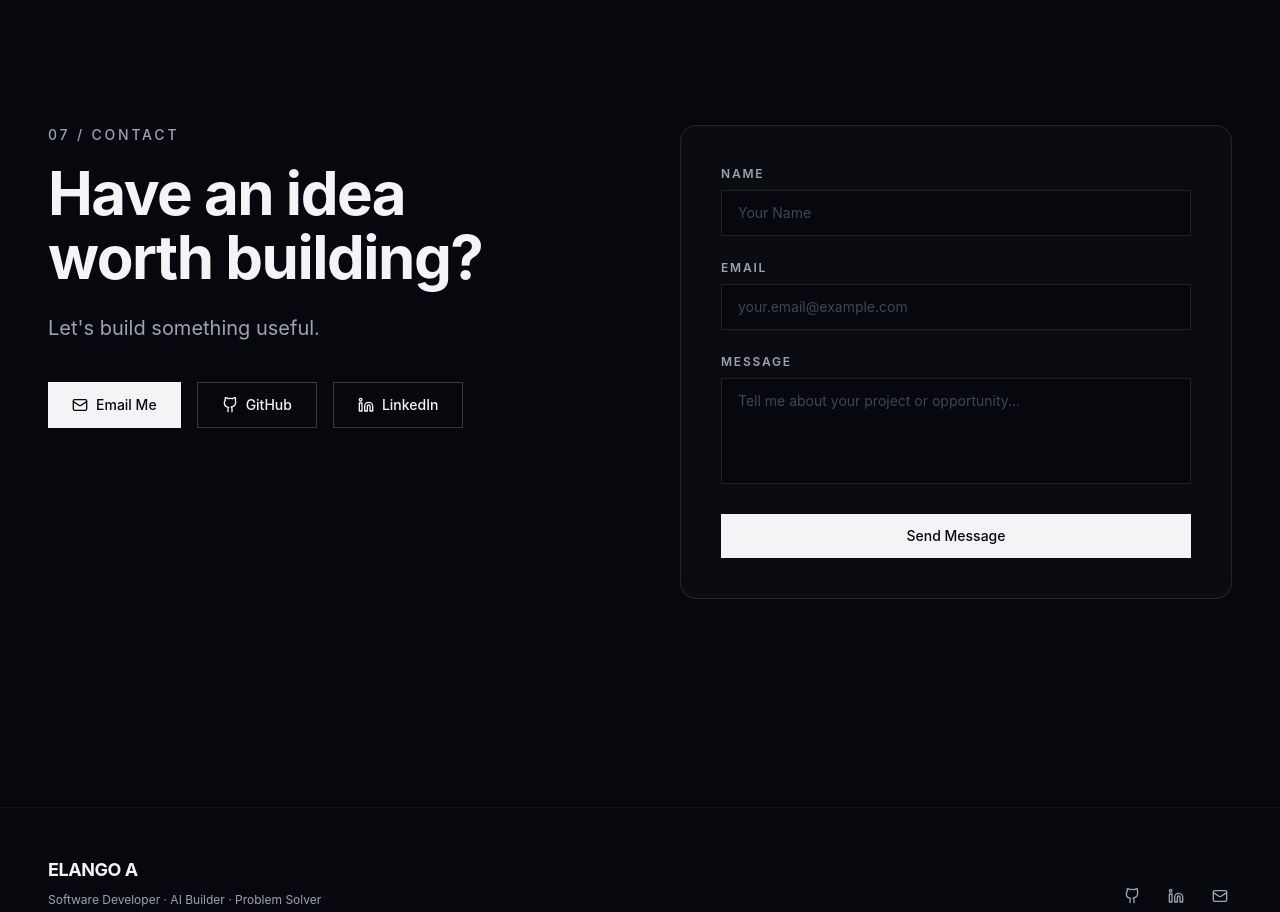
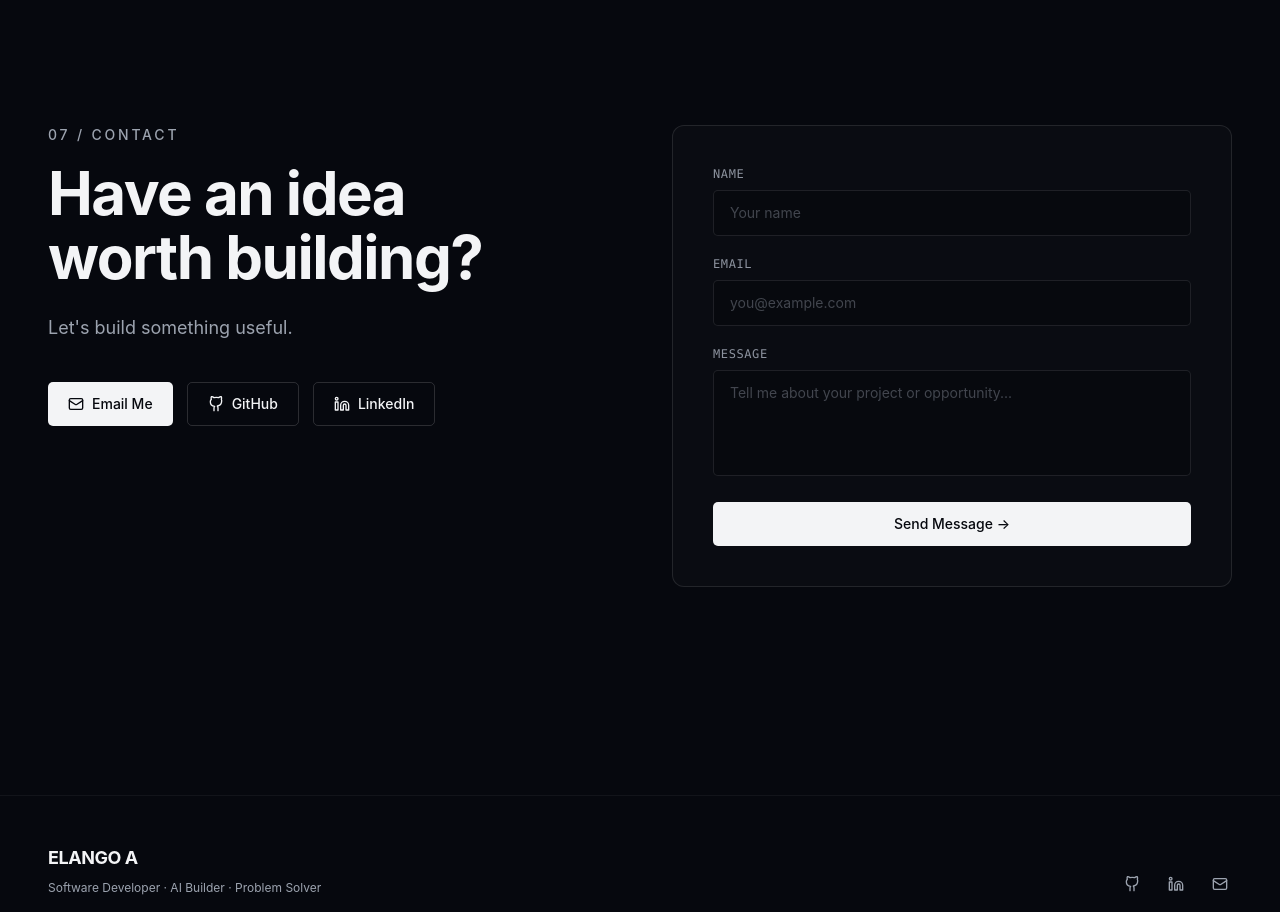
Before and after one commit to elangoa31/Portfolio, a React app: page / in a window 1280 px wide. Shown: the part 7140-8052 px from the top of the page. Built offline with nearby package versions, Linux system fonts and the light colour scheme; the HTML template or start-up script is replaced by a standard one.

Commit message:
Update mail contact

```diff
--- a/src/data/config.ts
+++ b/src/data/config.ts
@@ -7,6 +7,7 @@ export const config = {
     linkedin: 'https://www.linkedin.com/in/elangoa07/', // TODO: Update
     leetcode: 'https://leetcode.com/u/Elango_a07/', // TODO: Update
   },
+  formEndpoint: 'https://formsubmit.co/ajax/elangoarumugam.sa@gmail.com',
   stats: {
     problemsSolved: 'In Progress',
     repositories: '6',
--- a/src/sections/Contact.tsx
+++ b/src/sections/Contact.tsx
@@ -1,115 +1,290 @@
 import { useState } from 'react';
-import { Button } from '../components/ui/Button';
+import { Mail, Loader2, CheckCircle2, AlertCircle } from 'lucide-react';
+import { Github, Linkedin } from '../components/ui/Icons';
 import { config } from '../data/config';
-import { Mail } from 'lucide-react';
-import { Github, Linkedin } from '../components/ui/Icons';
 
 export function Contact() {
-  const [status, setStatus] = useState<'idle' | 'submitting' | 'submitted' | 'error'>('idle');
+  const [formData, setFormData] = useState({
+    name: '',
+    email: '',
+    message: '',
+  });
 
-  const handleSubmit = (e: React.FormEvent<HTMLFormElement>) => {
+  const [errors, setErrors] = useState<{
+    name?: string;
+    email?: string;
+    message?: string;
+  }>({});
+
+  const [status, setStatus] = useState<'idle' | 'submitting' | 'success' | 'error'>('idle');
+  const [statusMessage, setStatusMessage] = useState<string>('');
+
+  const validate = () => {
+    const newErrors: { name?: string; email?: string; message?: string } = {};
+
+    if (!formData.name.trim()) {
+      newErrors.name = 'Please enter your name.';
+    }
+
+    const emailRegex = /^[^\s@]+@[^\s@]+\.[^\s@]+$/;
+    if (!formData.email.trim()) {
+      newErrors.email = 'Please enter your email address.';
+    } else if (!emailRegex.test(formData.email.trim())) {
+      newErrors.email = 'Please provide a valid email address.';
+    }
+
+    if (!formData.message.trim()) {
+      newErrors.message = 'Please enter a message.';
+    } else if (formData.message.trim().length < 5) {
+      newErrors.message = 'Message must be at least 5 characters.';
+    }
+
+    setErrors(newErrors);
+    return Object.keys(newErrors).length === 0;
+  };
+
+  const handleChange = (
+    e: React.ChangeEvent<HTMLInputElement | HTMLTextAreaElement>
+  ) => {
+    const { name, value } = e.target;
+    setFormData((prev) => ({ ...prev, [name]: value }));
+
+    // Clear individual field error on change
+    if (errors[name as keyof typeof errors]) {
+      setErrors((prev) => ({ ...prev, [name]: undefined }));
+    }
+
+    // Reset success/error banner on user input
+    if (status === 'success' || status === 'error') {
+      setStatus('idle');
+      setStatusMessage('');
+    }
+  };
+
+  const handleSubmit = async (e: React.FormEvent<HTMLFormElement>) => {
     e.preventDefault();
+
+    if (!validate()) {
+      return;
+    }
+
     setStatus('submitting');
+    setStatusMessage('');
 
-    const formData = new FormData(e.currentTarget);
-    const name = formData.get('name');
-    const message = formData.get('message');
+    try {
+      const endpoint =
+        config.formEndpoint || `https://formsubmit.co/ajax/${encodeURIComponent(config.email)}`;
 
-    setTimeout(() => {
-      window.location.href = `mailto:${config.email}?subject=Contact from ${name}&body=${message}`;
-      setStatus('submitted');
-      setTimeout(() => setStatus('idle'), 3000);
-    }, 600);
+      const response = await fetch(endpoint, {
+        method: 'POST',
+        headers: {
+          'Content-Type': 'application/json',
+          Accept: 'application/json',
+        },
+        body: JSON.stringify({
+          name: formData.name.trim(),
+          email: formData.email.trim(),
+          message: formData.message.trim(),
+          _subject: `Portfolio Contact from ${formData.name.trim()}`,
+        }),
+      });
+
+      if (response.ok) {
+        setStatus('success');
+        setStatusMessage("Thanks — your message has been sent. I'll get back to you soon.");
+        setFormData({ name: '', email: '', message: '' });
+        setErrors({});
+      } else {
+        throw new Error('Submission failed');
+      }
+    } catch {
+      setStatus('error');
+      setStatusMessage('Something went wrong. Please try again or email me directly.');
+    }
   };
 
   return (
     <section id="contact" className="py-24 md:py-32 relative">
       <div className="max-w-7xl mx-auto px-6 md:px-12">
-        <div className="grid grid-cols-1 lg:grid-cols-12 gap-12 lg:gap-20 items-start">
+        <div className="grid grid-cols-1 lg:grid-cols-12 gap-12 lg:gap-16 items-start">
 
-          <div className="lg:col-span-6">
+          {/* Left Column: Heading, Supporting Text & Action Buttons */}
+          <div className="lg:col-span-6 flex flex-col justify-between">
+            <div>
               <p className="text-xs md:text-sm font-medium text-muted tracking-[0.2em] uppercase mb-4">
                 07 / CONTACT
               </p>
-            <h2 className="text-4xl md:text-5xl lg:text-6xl font-bold tracking-tight text-balance mb-6 leading-[1.08]">
+              <h2 className="text-4xl md:text-5xl lg:text-6xl font-bold tracking-tight text-balance mb-6 leading-[1.08] text-foreground">
                 Have an idea<br />
                 worth building?
               </h2>
-            <p className="text-lg md:text-xl text-muted mb-10 font-normal">
+              <p className="text-base md:text-lg text-muted mb-10 font-normal">
                 Let's build something useful.
               </p>
+            </div>
 
-            <div className="flex flex-wrap gap-4 mb-12">
+            {/* Direct Connect Buttons */}
+            <div className="flex flex-wrap items-center gap-3.5">
               <a
                 href={`mailto:${config.email}`}
                 data-interactive="true"
-                className="inline-flex items-center justify-center px-6 py-3 text-sm font-medium bg-foreground text-background hover:bg-white hover:shadow-[0_0_20px_rgba(255,255,255,0.15)] transition-all rounded-none"
+                className="inline-flex items-center justify-center h-11 px-5 text-sm font-medium bg-foreground text-background hover:bg-white transition-all rounded-[5px] select-none cursor-pointer"
               >
-                <Mail className="w-4 h-4 mr-2" /> Email Me
+                <Mail className="w-4 h-4 mr-2" />
+                Email Me
               </a>
               <a
                 href={config.socials.github}
                 target="_blank"
-                rel="noreferrer"
+                rel="noopener noreferrer"
                 data-interactive="true"
-                className="inline-flex items-center justify-center px-6 py-3 text-sm font-medium border border-white/20 bg-transparent hover:bg-white/5 hover:border-white/40 text-foreground transition-all rounded-none"
+                className="inline-flex items-center justify-center h-11 px-5 text-sm font-medium border border-white/15 bg-transparent hover:bg-white/5 hover:border-white/30 text-foreground transition-all rounded-[5px] select-none cursor-pointer"
               >
-                <Github className="w-4 h-4 mr-2" /> GitHub
+                <Github className="w-4 h-4 mr-2" />
+                GitHub
               </a>
               <a
                 href={config.socials.linkedin}
                 target="_blank"
-                rel="noreferrer"
+                rel="noopener noreferrer"
                 data-interactive="true"
-                className="inline-flex items-center justify-center px-6 py-3 text-sm font-medium border border-white/20 bg-transparent hover:bg-white/5 hover:border-white/40 text-foreground transition-all rounded-none"
+                className="inline-flex items-center justify-center h-11 px-5 text-sm font-medium border border-white/15 bg-transparent hover:bg-white/5 hover:border-white/30 text-foreground transition-all rounded-[5px] select-none cursor-pointer"
               >
-                <Linkedin className="w-4 h-4 mr-2" /> LinkedIn
+                <Linkedin className="w-4 h-4 mr-2" />
+                LinkedIn
               </a>
             </div>
           </div>
 
-          <div className="lg:col-span-6 bg-white/[0.02] border border-white/10 p-8 md:p-10 rounded-2xl">
-            <form onSubmit={handleSubmit} className="space-y-6">
+          {/* Right Column: Functional Contact Form */}
+          <div className="lg:col-span-6 bg-white/[0.02] border border-white/10 p-6 sm:p-8 md:p-10 rounded-xl relative">
+            <form onSubmit={handleSubmit} noValidate className="space-y-5">
+
+              {/* Name Field */}
               <div>
-                <label htmlFor="name" className="block text-xs font-semibold uppercase tracking-[0.15em] text-muted mb-2">Name</label>
+                <label
+                  htmlFor="contact-name"
+                  className="block text-xs font-mono uppercase tracking-wider text-muted/90 mb-2"
+                >
+                  Name
+                </label>
                 <input
                   type="text"
-                  id="name"
+                  id="contact-name"
                   name="name"
+                  autoComplete="name"
                   required
-                  placeholder="Your Name"
-                  className="w-full bg-[#06080e]/80 border border-white/10 rounded-none px-4 py-3 text-foreground focus:outline-none focus:border-white/40 transition-colors text-sm placeholder:text-muted/40"
+                  value={formData.name}
+                  onChange={handleChange}
+                  placeholder="Your name"
+                  data-interactive="true"
+                  className={`w-full bg-[#05070d]/60 border ${
+                    errors.name ? 'border-rose-500/70 focus:border-rose-400' : 'border-white/10 focus:border-white/40'
+                  } rounded-[5px] px-4 py-3 text-sm text-foreground placeholder:text-muted/40 outline-none transition-colors`}
                 />
+                {errors.name && (
+                  <p className="mt-1.5 text-xs text-rose-400 flex items-center">
+                    {errors.name}
+                  </p>
+                )}
               </div>
+
+              {/* Email Field */}
               <div>
-                <label htmlFor="email" className="block text-xs font-semibold uppercase tracking-[0.15em] text-muted mb-2">Email</label>
+                <label
+                  htmlFor="contact-email"
+                  className="block text-xs font-mono uppercase tracking-wider text-muted/90 mb-2"
+                >
+                  Email
+                </label>
                 <input
                   type="email"
-                  id="email"
+                  id="contact-email"
                   name="email"
+                  autoComplete="email"
                   required
-                  placeholder="your.email@example.com"
-                  className="w-full bg-[#06080e]/80 border border-white/10 rounded-none px-4 py-3 text-foreground focus:outline-none focus:border-white/40 transition-colors text-sm placeholder:text-muted/40"
+                  value={formData.email}
+                  onChange={handleChange}
+                  placeholder="you@example.com"
+                  data-interactive="true"
+                  className={`w-full bg-[#05070d]/60 border ${
+                    errors.email ? 'border-rose-500/70 focus:border-rose-400' : 'border-white/10 focus:border-white/40'
+                  } rounded-[5px] px-4 py-3 text-sm text-foreground placeholder:text-muted/40 outline-none transition-colors`}
                 />
+                {errors.email && (
+                  <p className="mt-1.5 text-xs text-rose-400 flex items-center">
+                    {errors.email}
+                  </p>
+                )}
               </div>
+
+              {/* Message Field */}
               <div>
-                <label htmlFor="message" className="block text-xs font-semibold uppercase tracking-[0.15em] text-muted mb-2">Message</label>
+                <label
+                  htmlFor="contact-message"
+                  className="block text-xs font-mono uppercase tracking-wider text-muted/90 mb-2"
+                >
+                  Message
+                </label>
                 <textarea
-                  id="message"
+                  id="contact-message"
                   name="message"
                   rows={4}
                   required
+                  value={formData.message}
+                  onChange={handleChange}
                   placeholder="Tell me about your project or opportunity..."
-                  className="w-full bg-[#06080e]/80 border border-white/10 rounded-none px-4 py-3 text-foreground focus:outline-none focus:border-white/40 transition-colors resize-none text-sm placeholder:text-muted/40"
+                  data-interactive="true"
+                  className={`w-full bg-[#05070d]/60 border ${
+                    errors.message ? 'border-rose-500/70 focus:border-rose-400' : 'border-white/10 focus:border-white/40'
+                  } rounded-[5px] px-4 py-3 text-sm text-foreground placeholder:text-muted/40 outline-none transition-colors resize-none`}
                 />
+                {errors.message && (
+                  <p className="mt-1.5 text-xs text-rose-400 flex items-center">
+                    {errors.message}
+                  </p>
+                )}
               </div>
-              <Button
+
+              {/* Status Notifications */}
+              {status === 'success' && statusMessage && (
+                <div
+                  role="status"
+                  className="p-3.5 rounded-[5px] bg-emerald-950/30 border border-emerald-800/40 text-emerald-300 text-xs flex items-start space-x-2"
+                >
+                  <CheckCircle2 className="w-4 h-4 mt-0.5 shrink-0 text-emerald-400" />
+                  <span>{statusMessage}</span>
+                </div>
+              )}
+
+              {status === 'error' && statusMessage && (
+                <div
+                  role="alert"
+                  className="p-3.5 rounded-[5px] bg-rose-950/30 border border-rose-800/40 text-rose-300 text-xs flex items-start space-x-2"
+                >
+                  <AlertCircle className="w-4 h-4 mt-0.5 shrink-0 text-rose-400" />
+                  <span>{statusMessage}</span>
+                </div>
+              )}
+
+              {/* Submit Button */}
+              <button
                 type="submit"
-                className="w-full"
-                disabled={status === 'submitting' || status === 'submitted'}
+                disabled={status === 'submitting'}
+                data-interactive="true"
+                className="w-full h-11 inline-flex items-center justify-center text-sm font-medium bg-foreground text-background hover:bg-white disabled:opacity-50 disabled:cursor-not-allowed transition-all rounded-[5px] select-none cursor-pointer"
               >
-                {status === 'submitting' ? 'Sending...' : status === 'submitted' ? 'Redirecting to Mail Client...' : 'Send Message'}
-              </Button>
+                {status === 'submitting' ? (
+                  <span className="inline-flex items-center">
+                    <Loader2 className="w-4 h-4 mr-2 animate-spin" />
+                    Sending...
+                  </span>
+                ) : status === 'success' ? (
+                  'Message Sent ✓'
+                ) : (
+                  'Send Message  →'
+                )}
+              </button>
             </form>
           </div>
 
```
Lines whose indentation alone changed are shown as unchanged.
